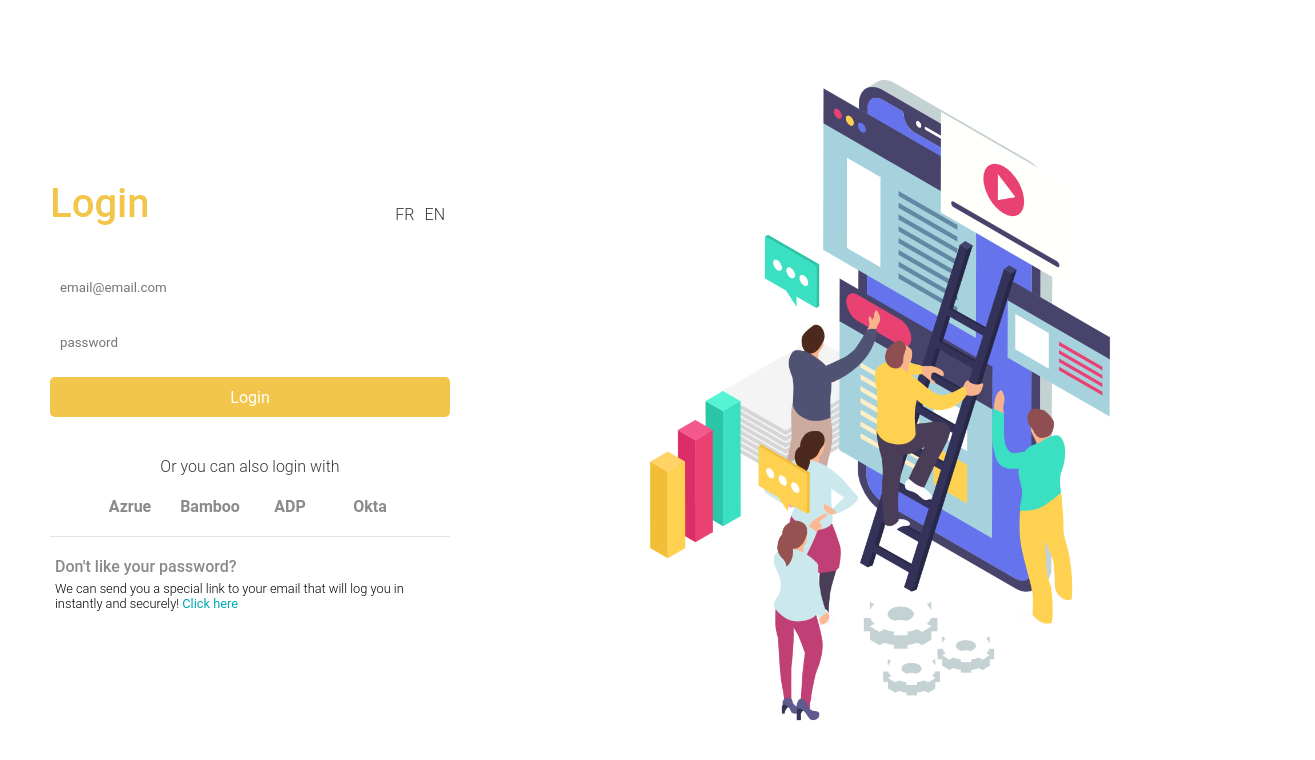
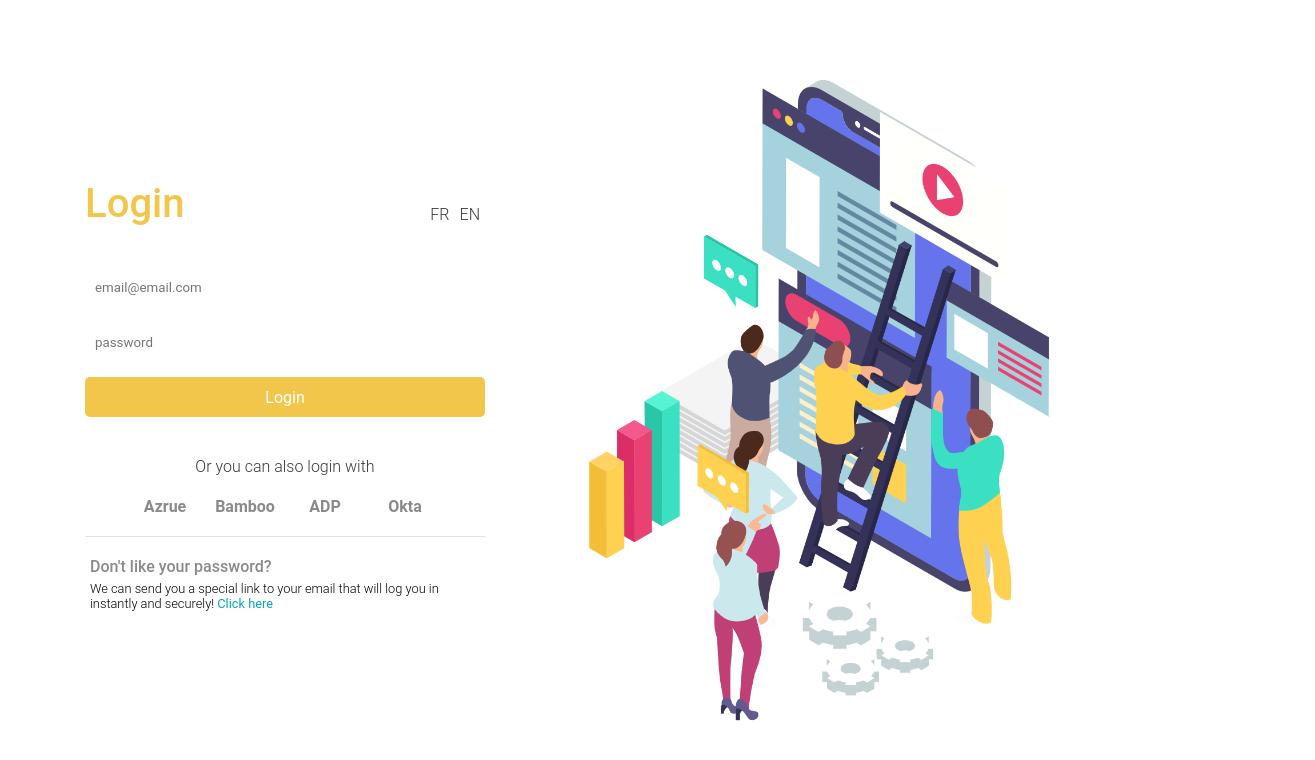
Before and after one commit to HaesunJo/react_login, a React (Create React App) app: page / in a window 1280 px wide. Shown: the top 760 px of the page, 1315 px wide, since content can reach past the window. Built offline with nearby package versions, Linux system fonts and the light colour scheme.

Commit message:
update css

```diff
--- a/src/App.css
+++ b/src/App.css
@@ -13,6 +13,7 @@ input {
 }
 
 .App {
+    margin-left: 35px;
     height: 100vh;
     width: 100vw;
     display: flex;
@@ -20,8 +21,9 @@ input {
     justify-content: start;
     background-color: #fff;
     background-image: url('./assets/img01.png');
-    background-position: right center;
+    background-position: 80% center;
     background-size: contain;
+    background-repeat: no-repeat;
 }
 
 
```
